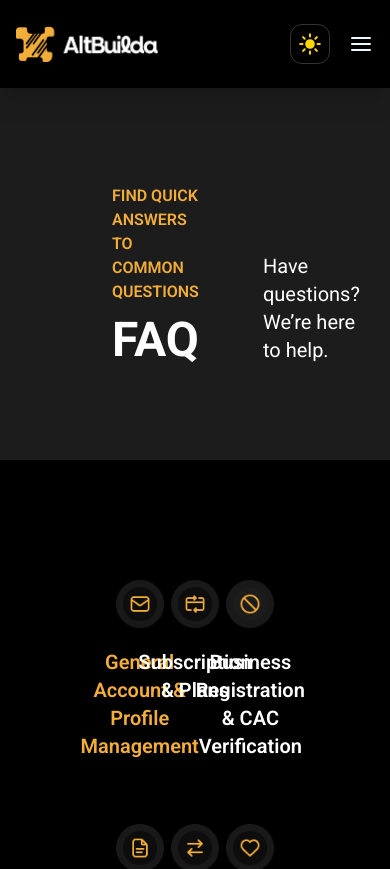
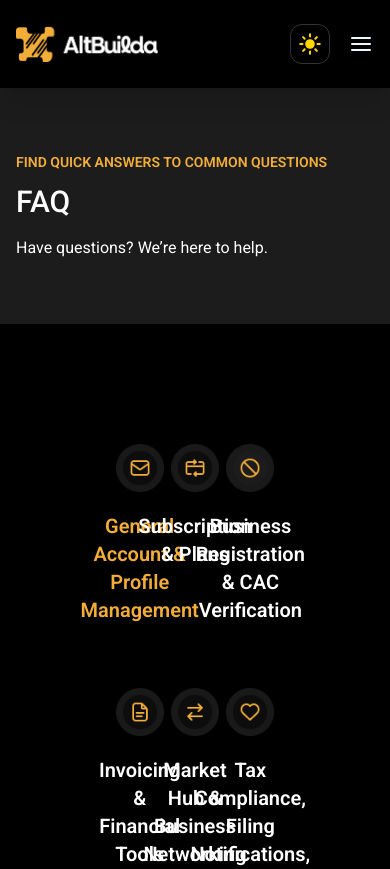
Before and after one commit to liljdot/AltBuilda-Website-React, a React (Vite) app: page /faq in a window 390 px wide. Shown: the top 869 px of the page. Built offline with nearby package versions, Linux system fonts and the light colour scheme.

Commit message:
Refactor FAQBanner layout and typography mobile and tablet screens

```diff
--- a/src/pages/FAQ/FAQBanner.tsx
+++ b/src/pages/FAQ/FAQBanner.tsx
@@ -2,15 +2,15 @@ const FAQBanner: React.FC = () => {
 
     return (
         <>
-            <section className="w-full bg-base-100 flex flex-row justify-between px-20 py-24">
-                <div className="flex flex-col gap-3 px-8">
-                    <p className="text-primary font-semibold">FIND QUICK ANSWERS TO COMMON QUESTIONS</p>
+            <section className="w-full bg-base-100 flex flex-col lg:flex-row gap-4 md:gap-0 md:justify-between px-4 lg:px-20 py-16 lg:py-24">
+                <div className="flex flex-col gap-3  sm:px-8">
+                    <p className="text-primary text-sm sm:text-[1rem] font-semibold">FIND QUICK ANSWERS TO COMMON QUESTIONS</p>
 
-                    <h3 className="text-5xl text-secondary font-bold">FAQ</h3>
+                    <h3 className="text-3xl md:text-5xl text-secondary font-medium md:font-bold">FAQ</h3>
                 </div>
 
-                <div className="flex flex-col justify-end px-8">
-                    <p className="text-xl text-secondary">Have questions? We’re here to help.</p>
+                <div className="flex flex-col md:justify-end sm:px-8">
+                    <p className="md:text-xl text-secondary">Have questions? We’re here to help.</p>
                 </div>
             </section>
         </>
```
